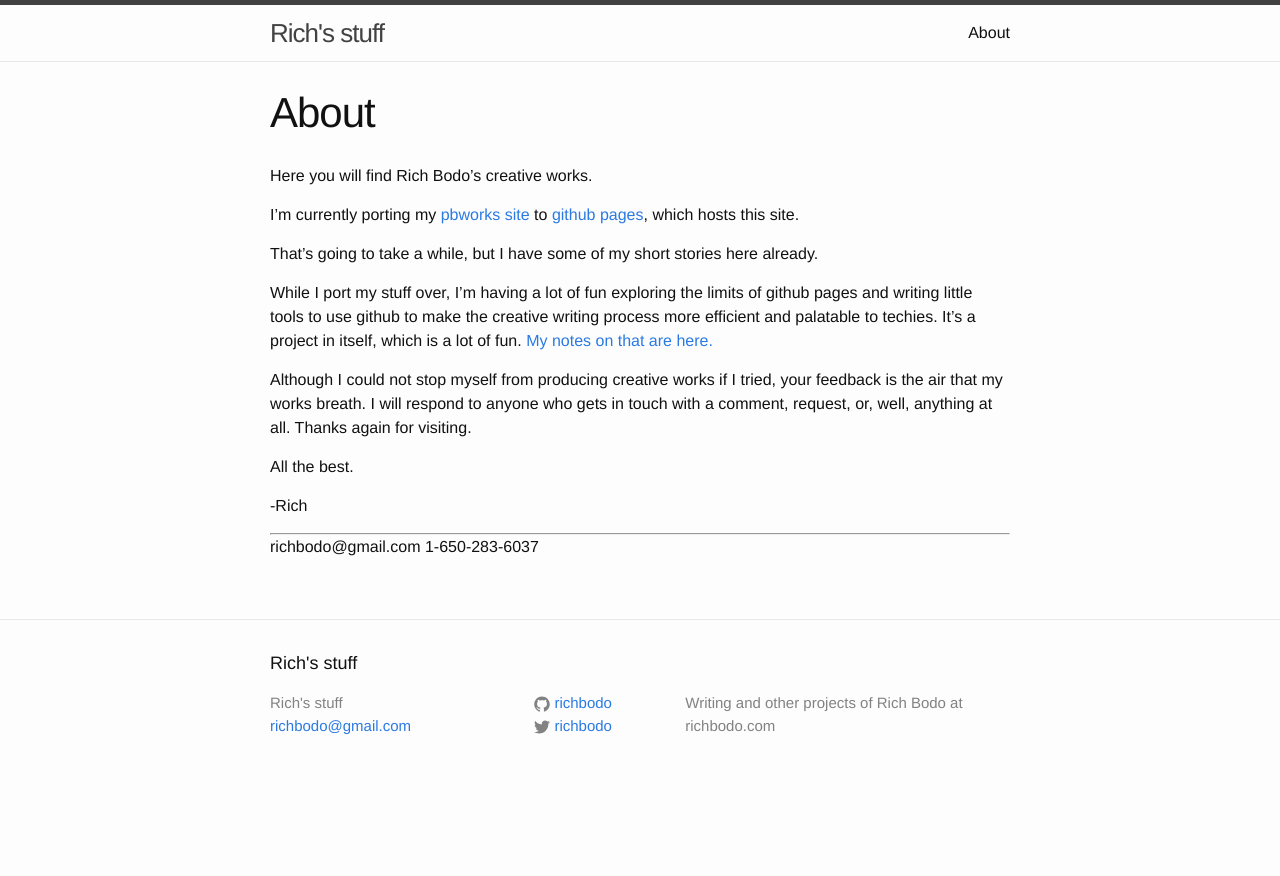
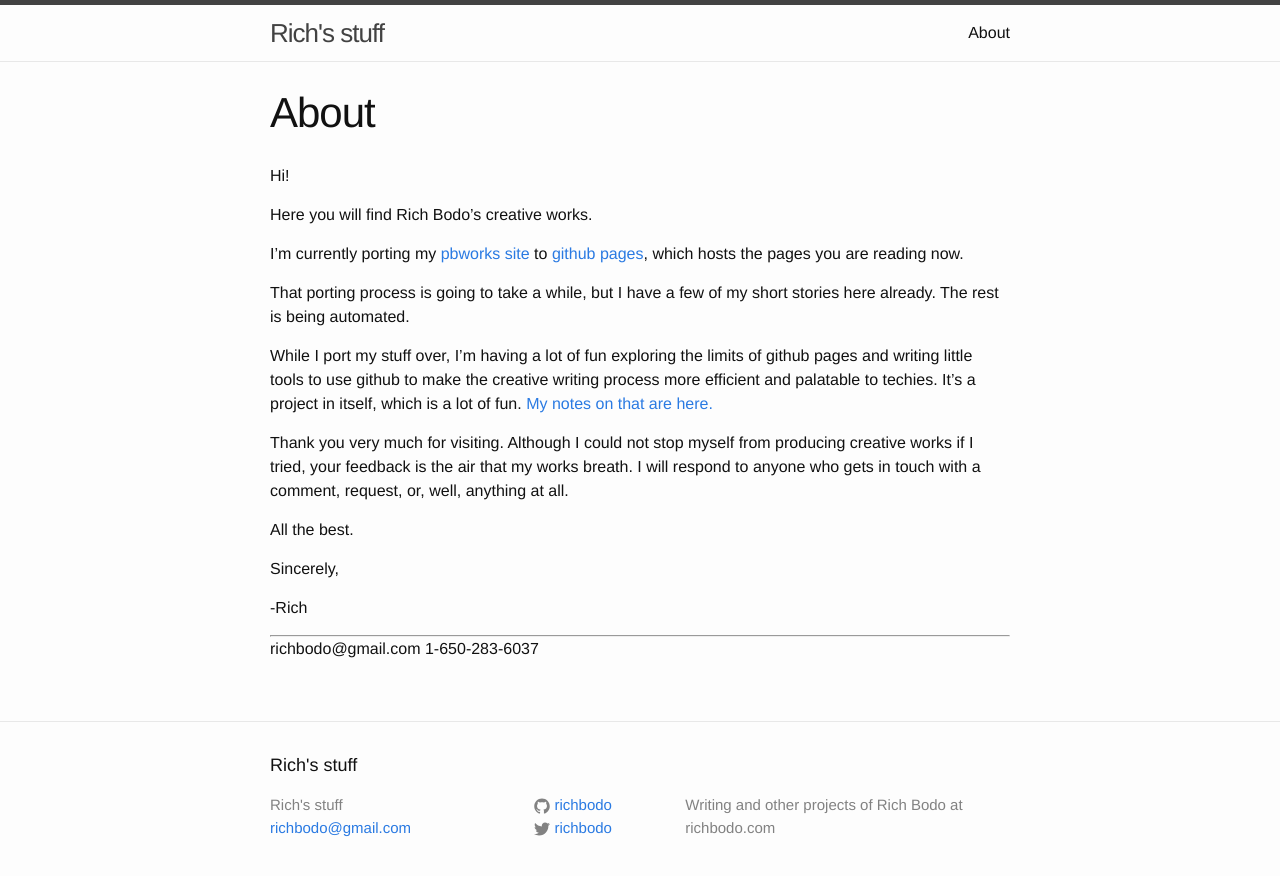
Before and after one commit to richbodo/richbodo.github.io, a Jekyll site: the page built from about.md, in a window 1280 px wide. Shown: the top 876 px of the page. Built offline with Jekyll 4.4.1, drawn with Linux system fonts in a browser that asks for light colours.

Commit message:
add friendliness

```diff
--- a/about.md
+++ b/about.md
@@ -4,17 +4,21 @@ title: About
 permalink: /about/
 ---
 
+Hi!
+
 Here you will find Rich Bodo's creative works.
 
-I'm currently porting my [pbworks site][pbworks-site] to [github pages][github-pages], which hosts this site.
+I'm currently porting my [pbworks site][pbworks-site] to [github pages][github-pages], which hosts the pages you are reading now.
 
-That's going to take a while, but I have some of my short stories here already.
+That porting process is going to take a while, but I have a few of my short stories here already.  The rest is being automated.
 
 While I port my stuff over, I'm having a lot of fun exploring the limits of github pages and writing little tools to use github to make the creative writing process more efficient and palatable to techies.  It's a project in itself, which is a lot of fun.  [My notes on that are here.][github-creatives]
 
-Although I could not stop myself from producing creative works if I tried, your feedback is the air that my works breath.  I will respond to anyone who gets in touch with a comment, request, or, well, anything at all.  Thanks again for visiting.
+Thank you very much for visiting.  Although I could not stop myself from producing creative works if I tried, your feedback is the air that my works breath.  I will respond to anyone who gets in touch with a comment, request, or, well, anything at all.
 
 All the best.
+
+Sincerely,
 
 -Rich
 
```
